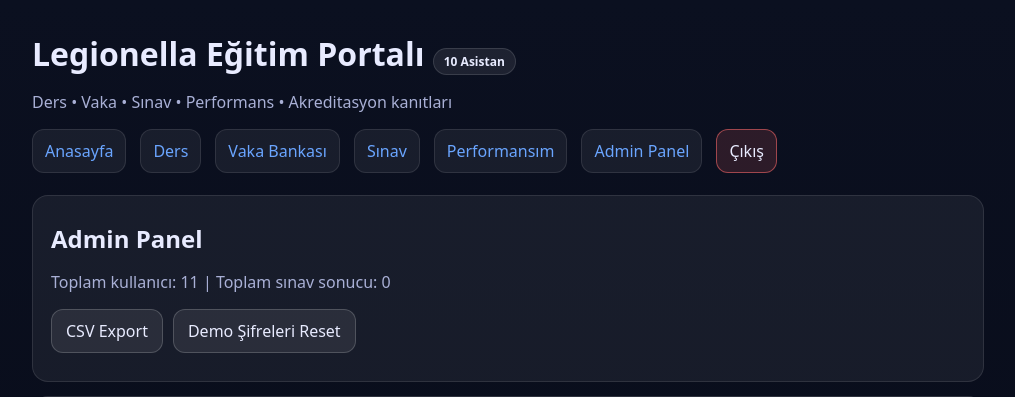
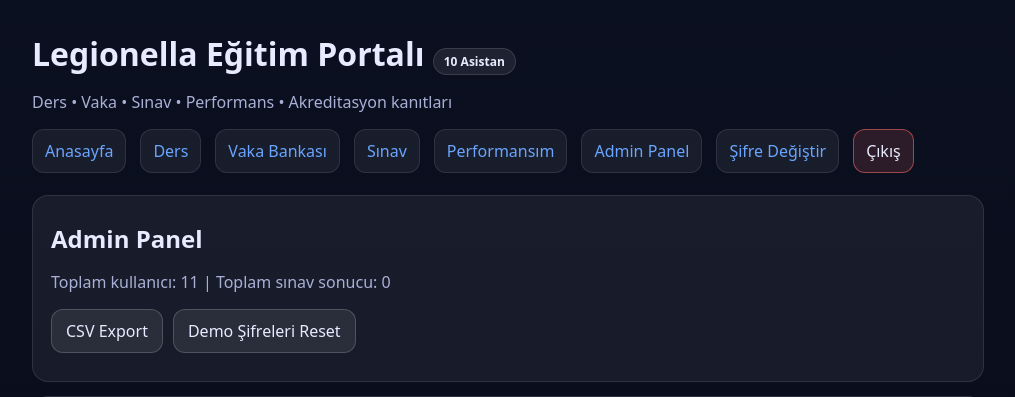
Before and after one commit to sweetyhard/legionella-lms, a Flask app: page /admin in a window 1280 px wide. Shown: the top 397 px of the page, without its empty margins (132-1147 px from the left). Run offline with Flask 3, Linux system fonts and the light colour scheme; a user stored in the database is signed in; data comes from the database, SQL or seed files in the repository; data that the repository does not hold is empty.

Commit message:
Update layout.html

```diff
--- a/templates/layout.html
+++ b/templates/layout.html
@@ -19,6 +19,8 @@
         <a href="{{ url_for('me') }}">Performansım</a>
         {% if current_user.is_admin %}
           <a href="{{ url_for('admin') }}">Admin Panel</a>
+          <a href="{{ url_for('change_password') }}">Şifre Değiştir</a>
+
         {% endif %}
         <a href="{{ url_for('logout') }}" class="btn danger">Çıkış</a>
       </div>
```
